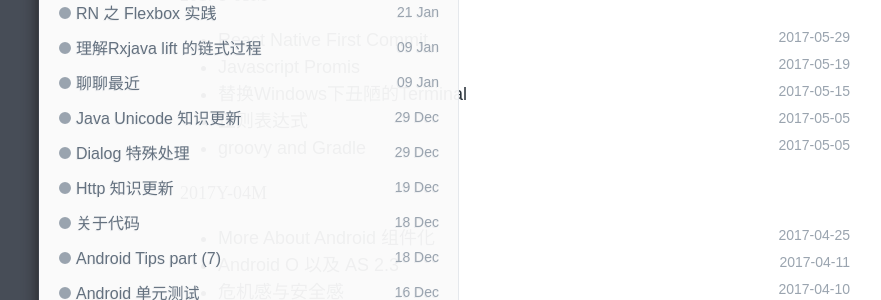
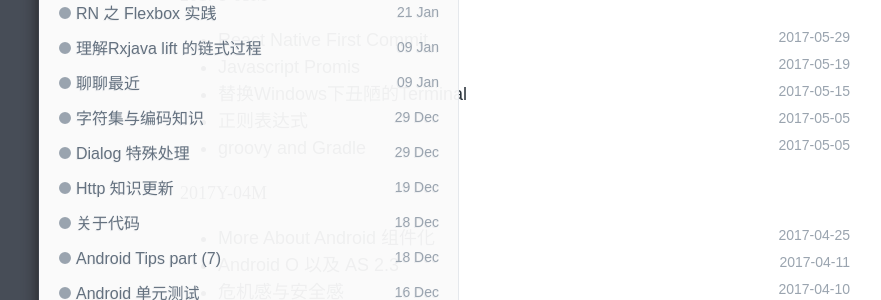
Before and after one commit to enlipan/enlipan.github.io, a Jekyll site: the page built from pages/archive.html, in a window 1280 px wide. Shown: the part 3928-4228 px from the top of the page, without its empty margins (126-1007 px from the left). Built offline with Jekyll 4.4.1, drawn with Linux system fonts in a browser that asks for light colours; nearby versions of some CDN libraries; comment, search, counter and statistics services are not loaded; some of the changed text lies outside the part shown.

Commit message:
fixed: fix unicode  post content

```diff
--- a/_posts/2016-12-29-java-unicode-knowledge-new.md
+++ b/_posts/2016-12-29-java-unicode-knowledge-new.md
@@ -1,9 +1,12 @@
 ---
 layout: post
-title:  Java Unicode 知识更新
+title:  字符集与编码知识
 category: java
-keywords: [improvement,java]
+keywords: [improvement,java,unicode]
 ---
+
+![字符集与字符编码](http://img.javaclee.com/20190501230537.png)
+
 
 最近遇到一些字符集相关的问题，由于没有有效整理，所以知识条理不够清晰，关于 Java中对于Unicode的处理需要理解的一些知识这里总结一下：
 
```
